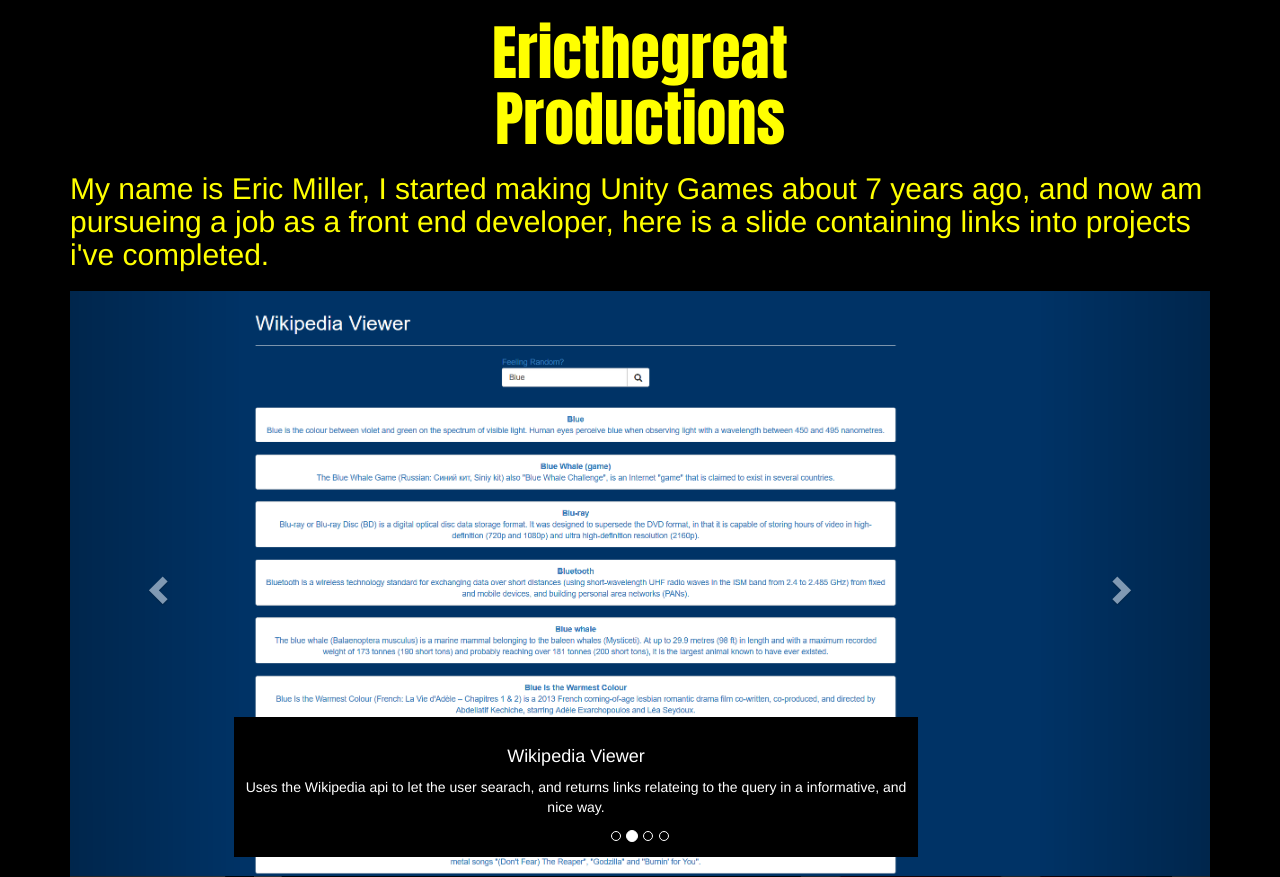
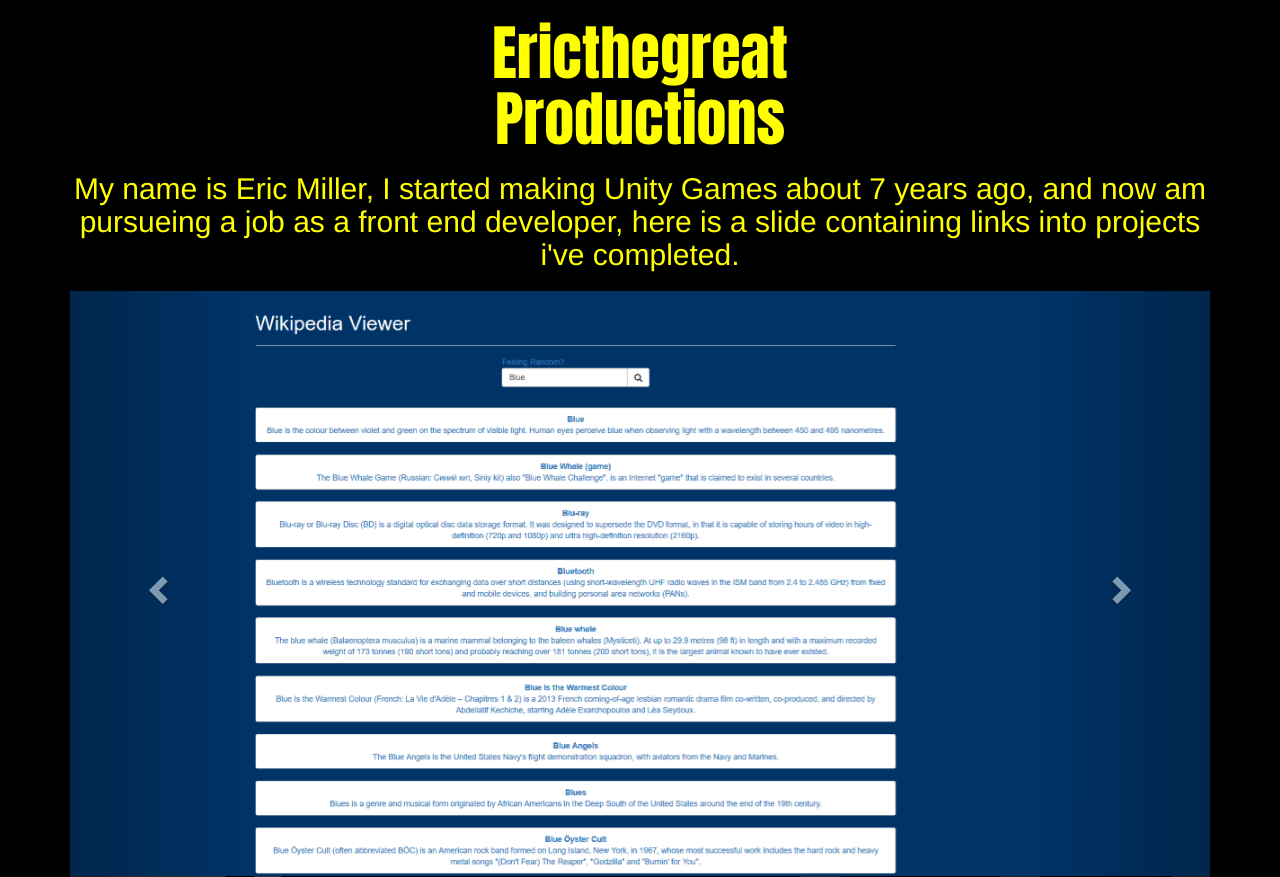
Before and after one commit to ericmiller777/Ericthegreat_Productions, a plain HTML site: page index.html in a window 1280 px wide. Drawn offline with nearby package versions, Linux system fonts and the light colour scheme.

Commit message:
test and format

```diff
--- a/index.html
+++ b/index.html
@@ -1,4 +1,5 @@
 <html>
+
 <head>
     <!-- jQuery -->
     <script src="https://ajax.googleapis.com/ajax/libs/jquery/3.2.1/jquery.min.js"></script>
@@ -7,7 +8,8 @@
 
     <!-- Latest compiled and minified JavaScript    -->
     <script src="https://maxcdn.bootstrapcdn.com/bootstrap/3.3.7/js/bootstrap.min.js"></script>
-<link rel="stylesheet" href="https://cdnjs.cloudflare.com/ajax/libs/animate.css/3.5.2/animate.min.css" integrity="sha384-OHBBOqpYHNsIqQy8hL1U+8OXf9hH6QRxi0+EODezv82DfnZoV7qoHAZDwMwEJvSw" crossorigin="anonymous">
+    <link rel="stylesheet" href="https://cdnjs.cloudflare.com/ajax/libs/animate.css/3.5.2/animate.min.css" integrity="sha384-OHBBOqpYHNsIqQy8hL1U+8OXf9hH6QRxi0+EODezv82DfnZoV7qoHAZDwMwEJvSw"
+        crossorigin="anonymous">
 
     <link rel="stylesheet" href="https://maxcdn.bootstrapcdn.com/font-awesome/4.5.0/css/font-awesome.min.css" />
 
@@ -20,34 +22,43 @@
     body {
         background-color: black;
     }
-.header{
+
+    .header {
         color: yellow;
         text-align: center;
         font-size: 4.7vw;
         font-family: Anton;
     }
-h2{
+
+    h2 {
         color: yellow;
+        text-align: center;
     }
-.jumbotron{
+
+    .jumbotron {
         background-color: black;
     }
-h4{
+
+    h4 {
         color: white;
         font-size: .7 vw;
     }
-p{
+
+    p {
         color: white;
         font-size: .7 vw;
     }
 </style>
+
 <body>
     <div class="container">
         <div>
             <h1 class="header">Ericthegreat<br>Productions</h1>
         </div>
         <div>
-<h2>My name is Eric Miller, I started making Unity Games about 7 years ago, and now am pursueing a job as a front end developer, here is a slide containing links into projects i've completed.<h2>
+            <h2>My name is Eric Miller, I started making Unity Games about 7 years ago, and now am pursueing a job as a front
+                end developer, here is a slide containing links into projects i've completed.
+                <h2>
         </div>
         <div id="carousel" class="carousel slide" data-ride="carousel">
             <ol class="carousel-indicators">
@@ -61,10 +72,6 @@
                     <a href="https://ericmiller777.github.io/Wikipedia_App_freeCodeCamp/">
 <img src="Wikipedia_app.png" alt="Wikipedia App">
 </a>
-<div style="background-color: black;" class="carousel-caption">
-<h4>Wikipedia Viewer</h4>
-<p>Uses the Wikipedia api to let the user searach, and returns links relateing to the query in a informative, and nice way.</p>
-</div>
                 </div>
                 <div class="item">
                     <img src="Wikipedia_app.png" alt="Wikipedia App">
@@ -87,5 +94,6 @@
         </div>
     </div>
     <script>
+
     </script>
 </body>
```
Lines whose indentation alone changed are shown as unchanged.
